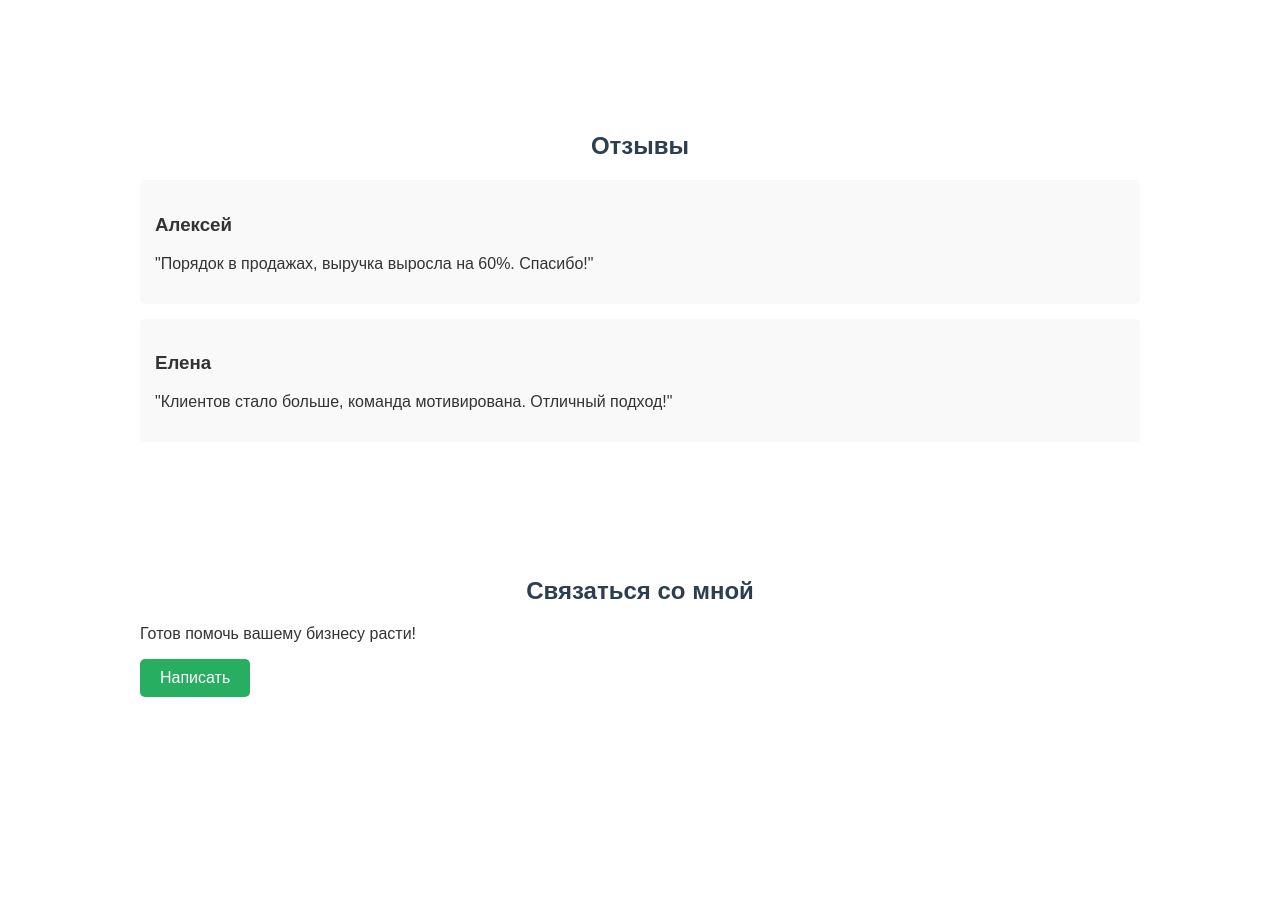
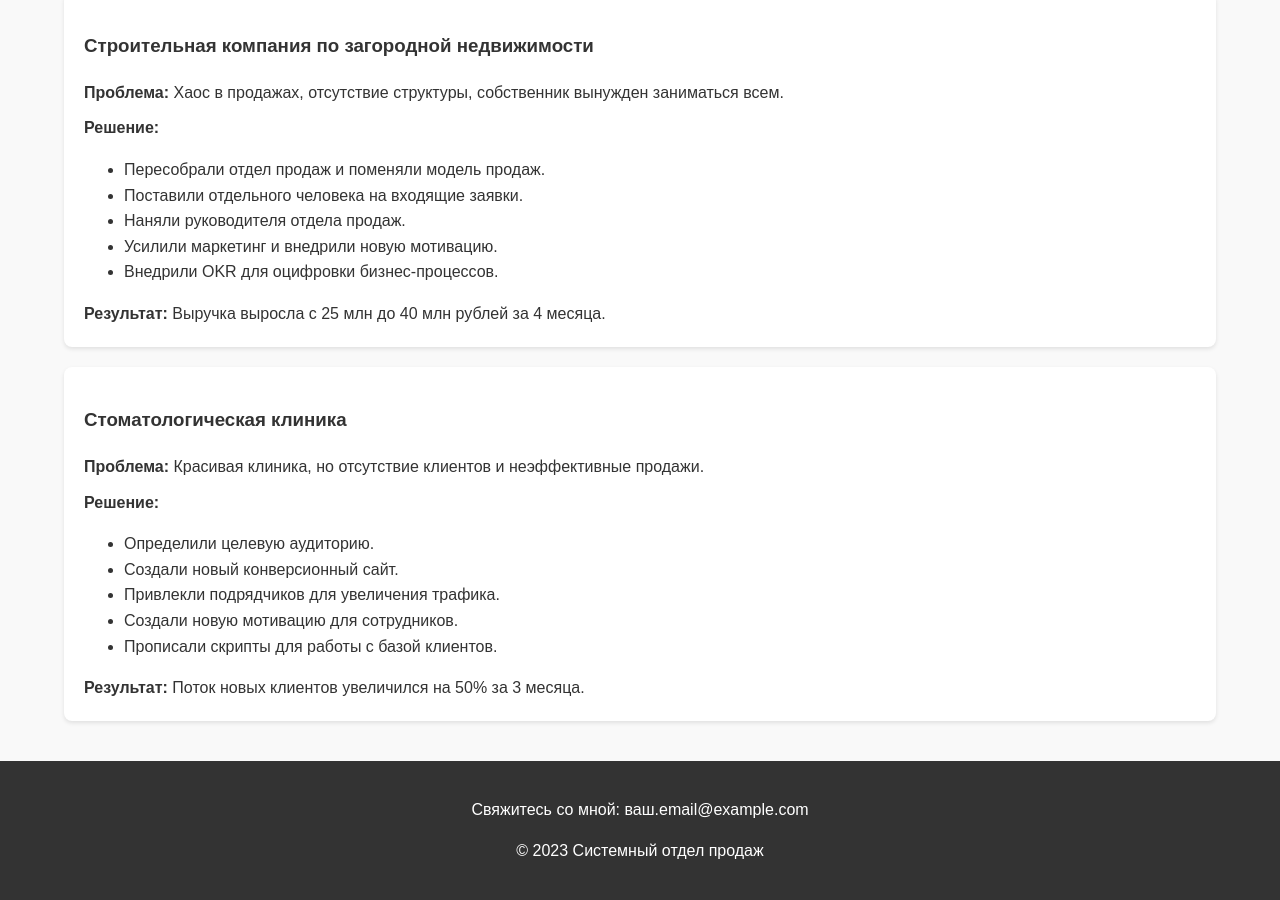
Before and after one commit to najzatali/my-sales-consulting, a plain HTML site: page index.html in a window 1280 px wide. Shown: the part 992-1892 px from the top of the page. Before the commit the page ends 1739 px from the top, so only its background shows below. Drawn offline with Linux system fonts and the light colour scheme.

Commit message:
Update index.html

```diff
--- a/index.html
+++ b/index.html
@@ -3,101 +3,141 @@
 <head>
     <meta charset="UTF-8">
     <meta name="viewport" content="width=device-width, initial-scale=1.0">
-    <title>Консалтинг по продажам</title>
+    <title>Консалтинг для системного отдела продаж</title>
     <style>
         body {
             font-family: Arial, sans-serif;
+            line-height: 1.6;
             margin: 0;
             padding: 0;
+            background-color: #f9f9f9;
             color: #333;
         }
-        .container {
-            max-width: 1000px;
-            margin: 0 auto;
-            padding: 20px;
-        }
-        .header {
-            text-align: center;
-            padding: 40px 0;
-            background-color: #f4f4f4;
-        }
-        .section {
-            padding: 30px 0;
-        }
-        .section h2 {
-            color: #2c3e50;
+        header {
+            background: #333;
+            color: #fff;
+            padding: 20px 0;
             text-align: center;
         }
-        .case, .review {
-            background-color: #f9f9f9;
-            padding: 15px;
-            margin: 15px 0;
-            border-radius: 5px;
+        header h1 {
+            margin: 0;
+            font-size: 2.5em;
         }
-        .cta-button {
-            display: inline-block;
-            padding: 10px 20px;
-            background-color: #27ae60;
-            color: white;
+        .container {
+            width: 90%;
+            max-width: 1200px;
+            margin: 20px auto;
+        }
+        section {
+            margin-bottom: 40px;
+        }
+        h2 {
+            color: #333;
+            border-bottom: 2px solid #333;
+            padding-bottom: 10px;
+        }
+        .testimonial, .case {
+            background: #fff;
+            padding: 20px;
+            margin: 20px 0;
+            border-radius: 8px;
+            box-shadow: 0 2px 4px rgba(0, 0, 0, 0.1);
+        }
+        .testimonial p, .case p {
+            margin: 0 0 10px;
+        }
+        .testimonial p:last-child, .case p:last-child {
+            margin-bottom: 0;
+        }
+        footer {
+            background: #333;
+            color: #fff;
+            text-align: center;
+            padding: 20px 0;
+            margin-top: 40px;
+        }
+        footer a {
+            color: #fff;
             text-decoration: none;
-            border-radius: 5px;
+        }
+        footer a:hover {
+            text-decoration: underline;
         }
     </style>
 </head>
 <body>
-    <div class="header">
-        <div class="container">
-            <h1>Консалтинг по продажам</h1>
-            <p>Помогаю бизнесу выстраивать системные продажи и увеличивать прибыль</p>
-            <a href="mailto:ваш@email.com" class="cta-button">Связаться со мной</a>
-        </div>
-    </div>
+    <header>
+        <h1>Системный отдел продаж</h1>
+        <p>Консалтинг для вашего бизнеса</p>
+    </header>
 
-    <div class="section">
-        <div class="container">
-            <h2>Услуги</h2>
-            <p>Системный отдел продаж • Найм и адаптация • Продающие скрипты • Отработка возражений • Модель продаж</p>
-        </div>
-    </div>
+    <div class="container">
+        <!-- О себе -->
+        <section>
+            <h2>Обо мне</h2>
+            <p>Я помогаю компаниям выстроить системный отдел продаж, нанимать правильных сотрудников, запускать их в работу и создавать продающие скрипты. Мы разбираемся, какая модель продаж подходит именно вашей компании, и учимся эффективно отрабатывать возражения.</p>
+        </section>
 
-    <div class="section">
-        <div class="container">
+        <!-- Услуги -->
+        <section>
+            <h2>Мои услуги</h2>
+            <ul>
+                <li>Построение отдела продаж с нуля</li>
+                <li>Обучение найму и адаптации сотрудников</li>
+                <li>Создание продающих скриптов</li>
+                <li>Отработка возражений</li>
+                <li>Подбор модели продаж для вашего бизнеса</li>
+            </ul>
+        </section>
+
+        <!-- Отзывы -->
+        <section>
+            <h2>Отзывы</h2>
+            <div class="testimonial">
+                <p>"Благодаря консалтингу мы смогли увеличить выручку на 30% за 3 месяца. Очень профессиональный подход!"</p>
+                <p><strong>Иван, владелец строительной компании</strong></p>
+            </div>
+            <div class="testimonial">
+                <p>"Мы наконец-то наладили процессы в отделе продаж. Теперь все работает как часы."</p>
+                <p><strong>Анна, директор стоматологической клиники</strong></p>
+            </div>
+        </section>
+
+        <!-- Кейсы -->
+        <section>
             <h2>Кейсы</h2>
             <div class="case">
-                <h3>Строительная компания</h3>
-                <p><strong>Проблема:</strong> Хаос в продажах, собственник устал.</p>
-                <p><strong>Решение:</strong> Пересобрали отдел, сменили модель, наняли РОПа, усилили маркетинг.</p>
-                <p><strong>Результат:</strong> Выручка с 25 млн до 40 млн рублей за 4 месяца.</p>
+                <h3>Строительная компания по загородной недвижимости</h3>
+                <p><strong>Проблема:</strong> Хаос в продажах, отсутствие структуры, собственник вынужден заниматься всем.</p>
+                <p><strong>Решение:</strong></p>
+                <ul>
+                    <li>Пересобрали отдел продаж и поменяли модель продаж.</li>
+                    <li>Поставили отдельного человека на входящие заявки.</li>
+                    <li>Наняли руководителя отдела продаж.</li>
+                    <li>Усилили маркетинг и внедрили новую мотивацию.</li>
+                    <li>Внедрили OKR для оцифровки бизнес-процессов.</li>
+                </ul>
+                <p><strong>Результат:</strong> Выручка выросла с 25 млн до 40 млн рублей за 4 месяца.</p>
             </div>
             <div class="case">
                 <h3>Стоматологическая клиника</h3>
-                <p><strong>Проблема:</strong> Нет клиентов, администраторы не умели продавать.</p>
-                <p><strong>Решение:</strong> Новый сайт, скрипты, мотивация, офферы.</p>
-                <p><strong>Результат:</strong> Поток клиентов +50% за 3 месяца.</p>
+                <p><strong>Проблема:</strong> Красивая клиника, но отсутствие клиентов и неэффективные продажи.</p>
+                <p><strong>Решение:</strong></p>
+                <ul>
+                    <li>Определили целевую аудиторию.</li>
+                    <li>Создали новый конверсионный сайт.</li>
+                    <li>Привлекли подрядчиков для увеличения трафика.</li>
+                    <li>Создали новую мотивацию для сотрудников.</li>
+                    <li>Прописали скрипты для работы с базой клиентов.</li>
+                </ul>
+                <p><strong>Результат:</strong> Поток новых клиентов увеличился на 50% за 3 месяца.</p>
             </div>
-        </div>
+        </section>
     </div>
 
-    <div class="section">
-        <div class="container">
-            <h2>Отзывы</h2>
-            <div class="review">
-                <h3>Алексей</h3>
-                <p>"Порядок в продажах, выручка выросла на 60%. Спасибо!"</p>
-            </div>
-            <div class="review">
-                <h3>Елена</h3>
-                <p>"Клиентов стало больше, команда мотивирована. Отличный подход!"</p>
-            </div>
-        </div>
-    </div>
-
-    <div class="section">
-        <div class="container">
-            <h2>Связаться со мной</h2>
-            <p>Готов помочь вашему бизнесу расти!</p>
-            <a href="mailto:ваш@email.com" class="cta-button">Написать</a>
-        </div>
-    </div>
+    <footer>
+        <p>Свяжитесь со мной: <a href="mailto:ваш.email@example.com">ваш.email@example.com</a></p>
+        <p>&copy; 2023 Системный отдел продаж</p>
+    </footer>
 </body>
 </html>
```
